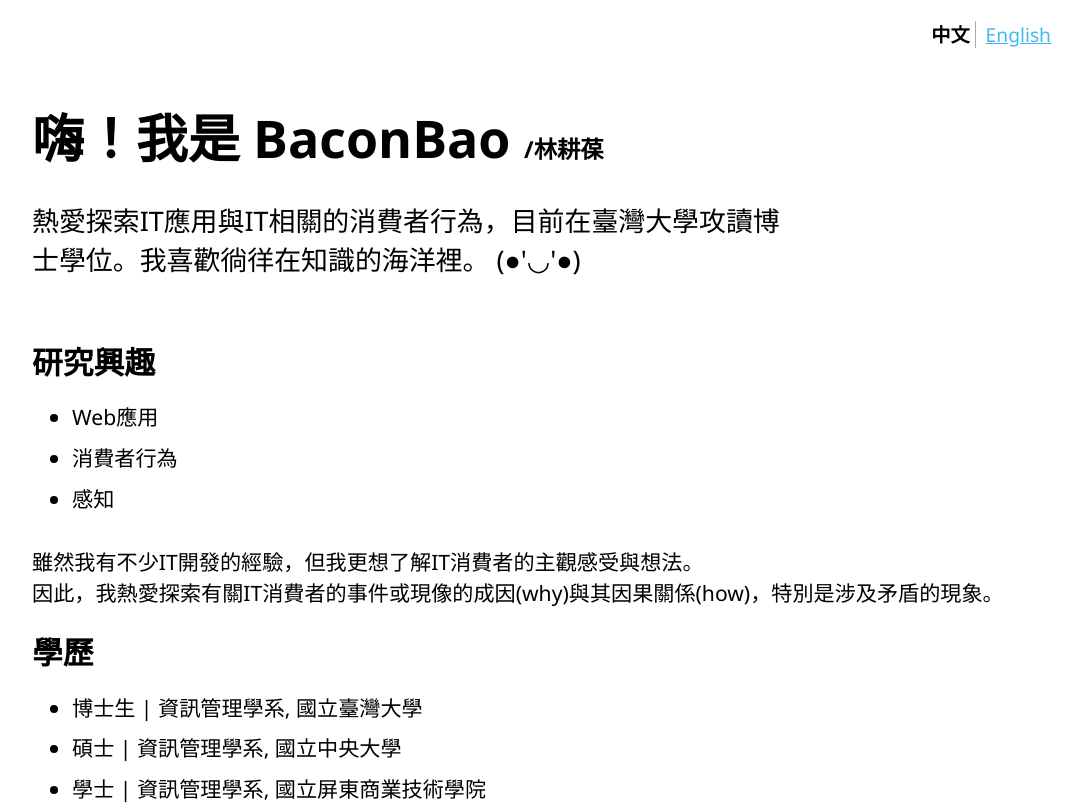
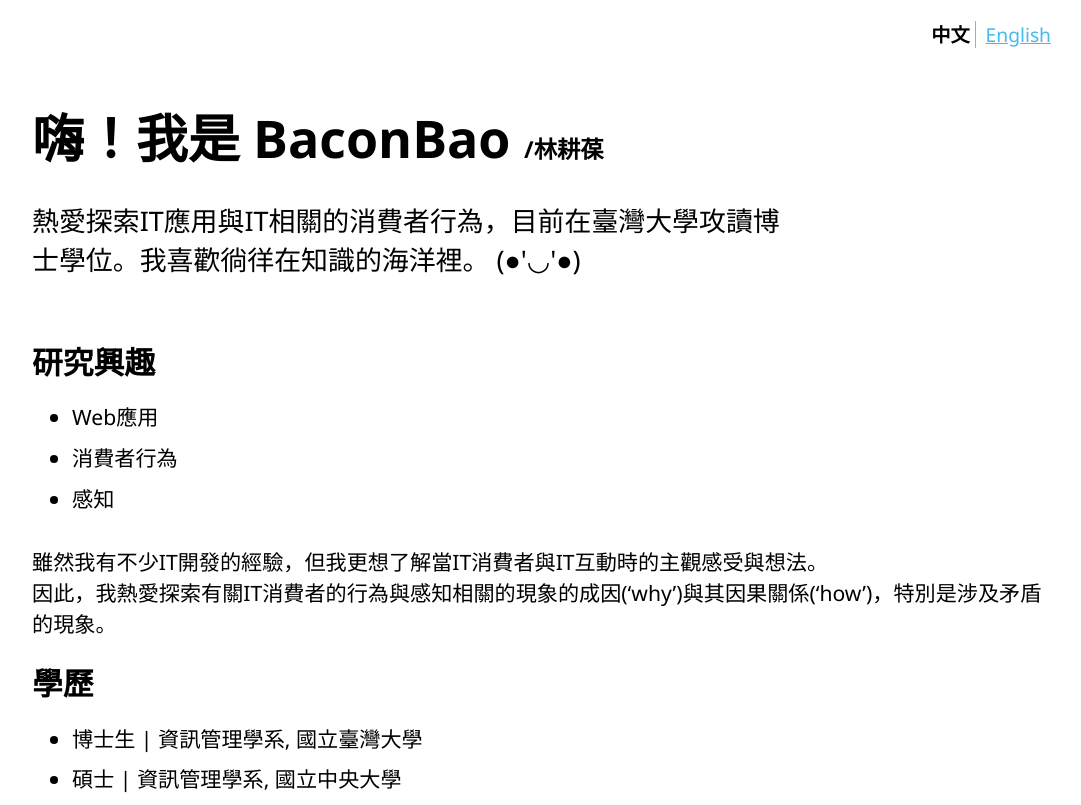
Before and after one commit to baconbao/baconbao.github.io, a Next.js app: page /zh-tw in a window 1280 px wide. Shown: the top 805 px of the page, without its empty margins (96-1177 px from the left). Built offline with nearby package versions, Linux system fonts and the light colour scheme.

Commit message:
fix: research interest description

```diff
--- a/data/en-us.js
+++ b/data/en-us.js
@@ -48,7 +48,7 @@ const data = {
                 text: 'Perception',
             },
         ],
-        describe: 'I have some experiences in IT development, however, I am more interested in understanding IT consumers’ subjective feelings and thoughts. Therefore, I am passionate about exploring the reasons (the ‘how’) and causal relationships (the ‘why’) of events or phenomena related to IT consumers, particularly phenomena involve paradox.',
+        describe: 'Althrough I have some experiences in IT development, I am more interested in understanding IT consumers’ subjective feelings and thoughts when they interact with IT. Therefore, I am passionate about exploring the reasons (the ‘why’) and causal relationships (the ‘how’) of phenomena related to the behavior and perception of IT consumers, particularly phenomena that involve paradox.',
         formatter: {
             itemText: (item) => `${item.text}`,
             moreDescribe: (describe) => describe,
--- a/data/zh-tw.js
+++ b/data/zh-tw.js
@@ -46,7 +46,7 @@ const data = {
                 text: '感知',
             },
         ],
-        describe: '雖然我有不少IT開發的經驗，但我更想了解IT消費者的主觀感受與想法。\n因此，我熱愛探索有關IT消費者的事件或現像的成因(why)與其因果關係(how)，特別是涉及矛盾的現象。',
+        describe: '雖然我有不少IT開發的經驗，但我更想了解當IT消費者與IT互動時的主觀感受與想法。\n因此，我熱愛探索有關IT消費者的行為與感知相關的現象的成因(‘why’)與其因果關係(‘how’)，特別是涉及矛盾的現象。',
         formatter: {
             itemText: (item) => `${item.text}`,
             moreDescribe: (describe) => describe,
```
